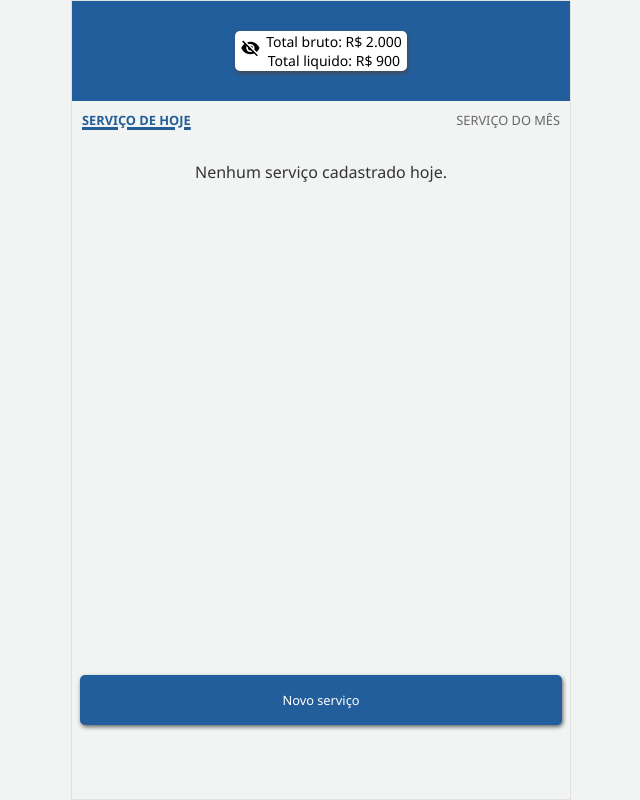
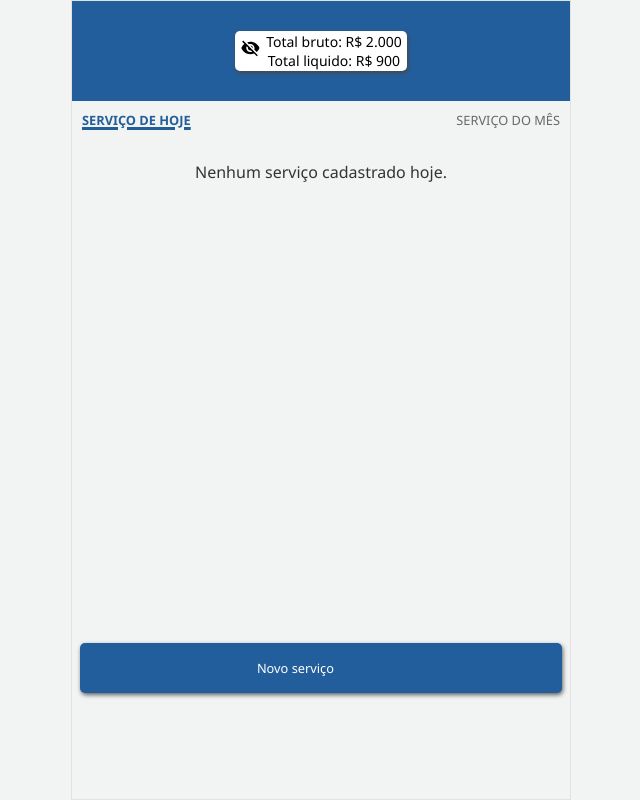
Before and after one commit to marceloguima/novo-cad-service, a React (Vite) app: page / in a window 1280 px wide. Shown: the whole page, without its empty margins (319-959 px from the left). Built offline with nearby package versions, Linux system fonts and the light colour scheme.

Commit message:
ajuste de altura dos botões

```diff
--- a/src/components/Botao/style.css
+++ b/src/components/Botao/style.css
@@ -3,6 +3,7 @@
     border: none;
     border-radius: 5px;
     padding: 12px;
+    height: 50px;
     cursor: pointer;
     font-size: 0.8rem;
     box-shadow: 1px 2px 4px #616161;
--- a/src/components/Campo-entrada/style.css
+++ b/src/components/Campo-entrada/style.css
@@ -10,7 +10,7 @@ label{
 
 .campo-entrada{
     width: 100%;
-    padding: 10px 5px;
+    padding: 12px 5px;
     border-radius: 5px;
     outline: none;
     border: solid 1px #d3d3d3;
--- a/src/components/Card-servico/style.css
+++ b/src/components/Card-servico/style.css
@@ -59,3 +59,7 @@ font-weight: 700;
     display: flex;
     justify-content: space-around;
 }
+
+.butons-card-servico button{
+    height: 40px !important;
+}
--- a/src/routes/CadastroServico/index.jsx
+++ b/src/routes/CadastroServico/index.jsx
@@ -63,7 +63,7 @@ const CadastroServico = () => {
 
             <main>
                 {msgSucesso}
-                <form onSubmit={handleSubmit(submit)}>
+                <form onSubmit={handleSubmit(submit)} className="form-cad-servico">
                     <CampoEntrada
                         tipo="text"
                         place="Ex: troca de..."
--- a/src/routes/CadastroServico/style.css
+++ b/src/routes/CadastroServico/style.css
@@ -20,6 +20,7 @@
     margin-top: 30px;
 }
 
+
 .btn-cancelar{
     background: #b1b1b1 !important;
     padding: 12px;
@@ -35,3 +36,9 @@
 .sucesso{
     color: green;
 }
+
+.form-cad-servico{
+    display: flex;
+    flex-direction: column;
+    gap: 10px;
+}
--- a/src/routes/servicosDoDia/ServicosDoDia.jsx
+++ b/src/routes/servicosDoDia/ServicosDoDia.jsx
@@ -104,8 +104,8 @@ const ServicosDoDia = () => {
                 </div>
 
                 <div className="buttons">
-                    <Botao classe="novo-servico">
-                    <Link to="/cadastroServico" classe="novo-servico">
+                    <Botao classe="btn-novo-servico">
+                    <Link to="/cadastroServico" classe="link-novo-servico">
                         Novo serviço
                     </Link>
                     </Botao>
--- a/src/routes/servicosDoDia/servicosDoDia.css
+++ b/src/routes/servicosDoDia/servicosDoDia.css
@@ -3,15 +3,13 @@
 }
 
 .services{
-    height: 68vh;
+    height: 64vh;
     padding: 30px 0;
 }
 
 .btn-card-serv {
-    height: 40px;
     color: #ffffff;
     box-shadow: none !important;
-    /* padding: 10px !important; */
     width: 40%;
     max-width: 150px;
     box-shadow: 1px 2px 4px #616161 !important;
@@ -52,7 +50,14 @@
     padding: 0;
 }
 
-.novo-servico a{
+.btn-novo-servico{
+    width: 100%;
+    height: 50px;
+    display: flex;
+    align-items: center;
+}
+
+.btn-novo-servico a{
     color: #ffffff;
-  padding: 12px 36%;
+  padding: 14px 36%;
 }
```
